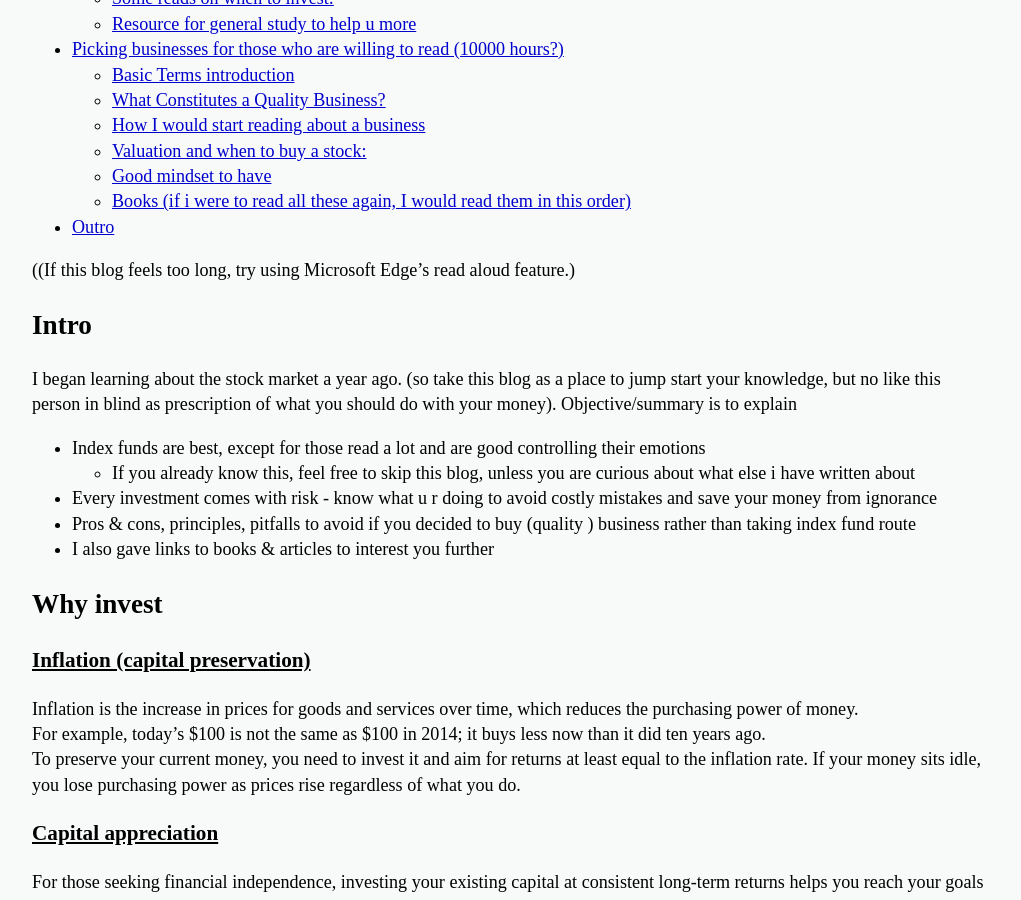
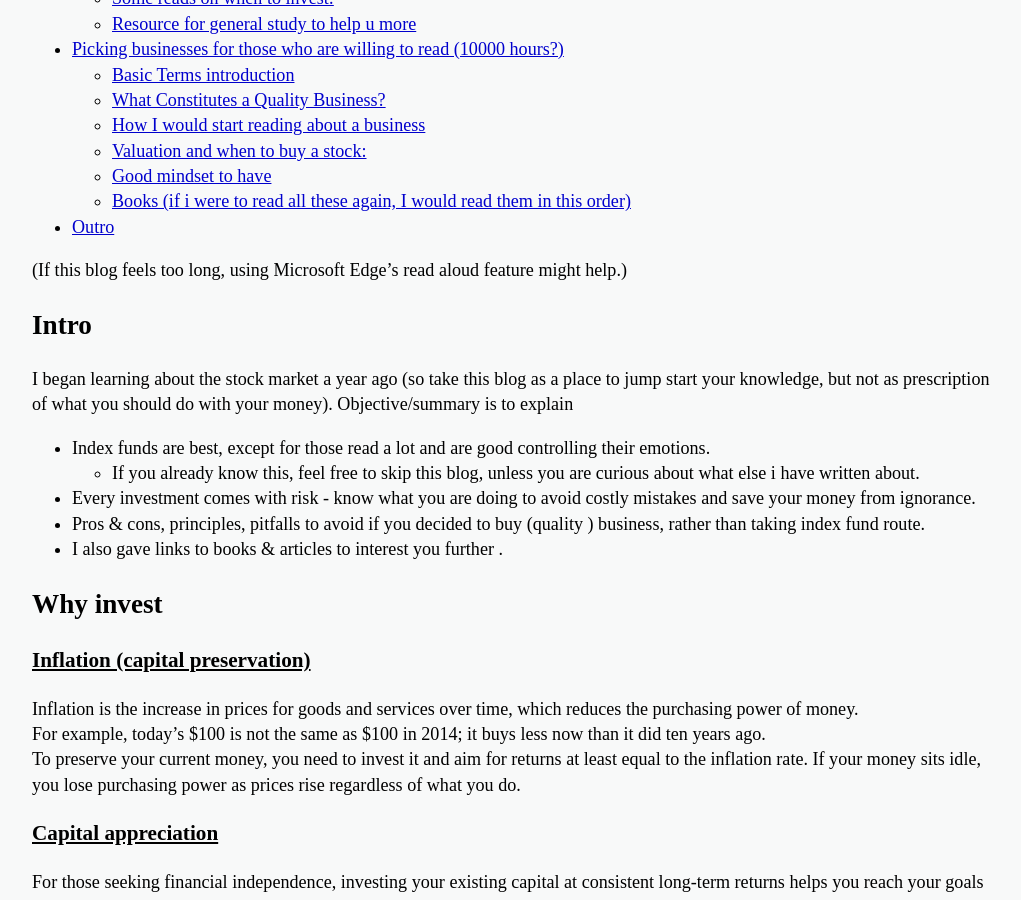
Before and after one commit to sayinathk/sayinathk.github.io, a Jekyll site: the page built from _posts/2024-08-24-My-learnings-on-investing-so-far.md, in a window 1280 px wide and 900 px high, scrolled down 990 px. Shown: the whole window, without its empty margins (128-1149 px from the left). Built offline with Jekyll 4.4.1, drawn with Linux system fonts in a browser that asks for light colours; comment, search, counter and statistics services are not loaded.

Commit message:
investing learning article typo update

```diff
--- a/_posts/2024-08-24-My-learnings-on-investing-so-far.md
+++ b/_posts/2024-08-24-My-learnings-on-investing-so-far.md
@@ -13,15 +13,15 @@ CONTENT:
 *
 {:toc}
 
-((If this blog feels too long, try using Microsoft Edge’s read aloud feature.)
+(If this blog feels too long, using Microsoft Edge’s read aloud feature might help.)
 # Intro
-I began learning about the stock market a year ago.  (so take this blog as  a place to jump start your knowledge, but no like this person in blind as prescription of what you should do with your money).
+I began learning about the stock market a year ago (so take this blog as a place to jump start your knowledge, but not as prescription of what you should do with your money).
 Objective/summary is to explain
-- Index funds are best, except for those read a lot and are good controlling their emotions
-	 - If you already know this,  feel free to skip this blog, unless you are curious about what else i have written about
-- Every investment comes with risk - know what u r doing to avoid costly mistakes and save your money from ignorance
--  Pros & cons, principles, pitfalls to avoid if you decided to buy (quality ) business rather than taking index fund route
--  I also gave links to books & articles to interest you further
+- Index funds are best, except for those read a lot and are good controlling their emotions.
+	 - If you already know this,  feel free to skip this blog, unless you are curious about what else i have written about.
+- Every investment comes with risk - know what you are doing to avoid costly mistakes and save your money from ignorance.
+-  Pros & cons, principles, pitfalls to avoid if you decided to buy (quality ) business, rather than taking index fund route.
+-  I also gave links to books & articles to interest you further  .
 
 # Why invest
 ### Inflation (capital preservation)
```
Also changed, not shown: .obsidian/workspace.json, 3 other files.
